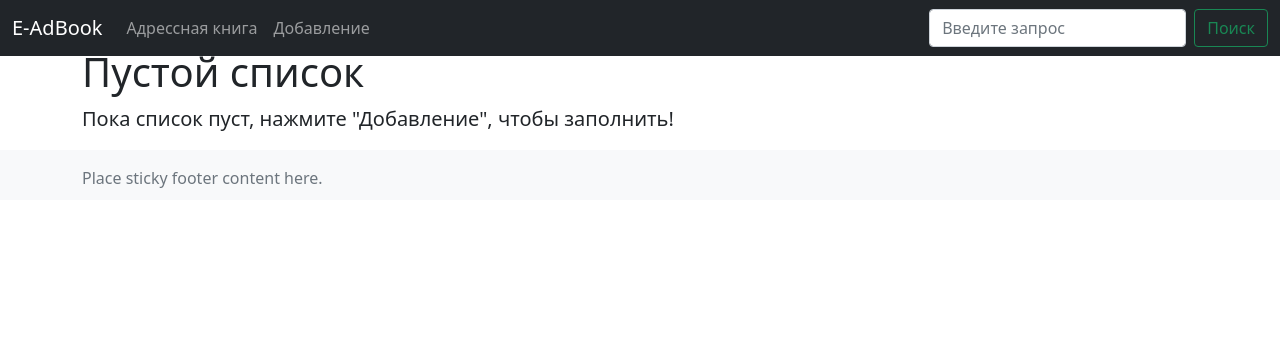
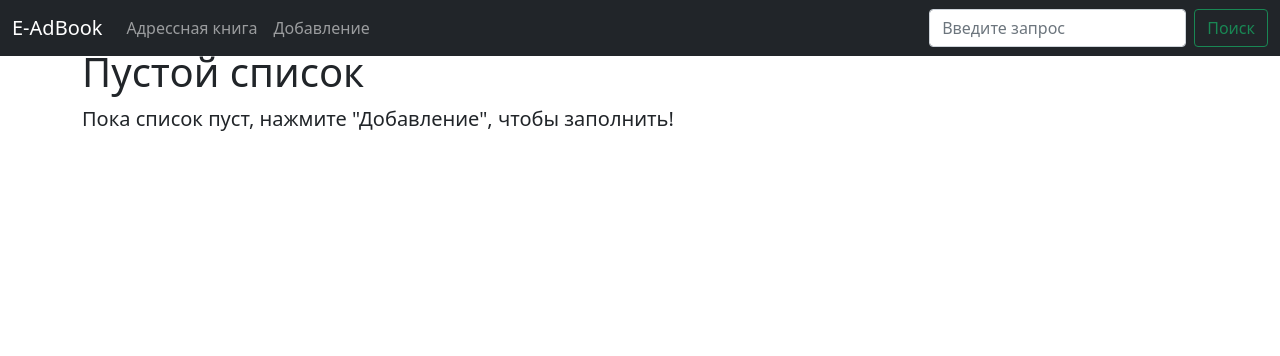
Before and after one commit to illiaShevchenko/AdressBook, a Django app: page /list in a window 1280 px wide. Shown: the top 356 px of the page. Run offline with Django 3.2, Linux system fonts and the light colour scheme; data that the repository does not hold is empty.

Commit message:
fixed links

```diff
--- a/adressbook/homepage/templates/homepage/list.html
+++ b/adressbook/homepage/templates/homepage/list.html
@@ -19,7 +19,7 @@
    <h5>Контактная информация: </h5>
    <p>Phone: {{person.phone}}
    <p>Email: {{person.email}}</p>
-   <a href="add/{{person.id}}" class="btn btn-secondary btn active" role="button" align="right" aria-pressed="true">Редактировать</a>
+   <a href="main_form/{{person.id}}" class="btn btn-secondary btn active" role="button" align="right" aria-pressed="true">Редактировать</a>
    <a href="delete/{{person.id}}" class="btn btn-secondary btn active" role="button" align="right" aria-pressed="true">Удалить</a>
 </div>
 {% endfor %}
--- a/adressbook/homepage/templates/homepage/wrapper.html
+++ b/adressbook/homepage/templates/homepage/wrapper.html
@@ -9,7 +9,7 @@
       <link rel="shortcut icon" href="{% static 'homepage/images/logo.ico' %}" type="image/x-icon">
       <link href="https://cdn.jsdelivr.net/npm/bootstrap@5.0.0-beta2/dist/css/bootstrap.min.css" rel="stylesheet" integrity="sha384-BmbxuPwQa2lc/FVzBcNJ7UAyJxM6wuqIj61tLrc4wSX0szH/Ev+nYRRuWlolflfl" crossorigin="anonymous">
    </head>
-   <body style="min-height: 100%; margin-bottom: -50px;">
+   <body>
       <nav class="navbar navbar-expand-md navbar-dark fixed-top bg-dark">
          <div class="container-fluid">
             <a class="navbar-brand" href="{% url 'wellcome' %}">E-AdBook</a>
@@ -41,11 +41,6 @@
          </div>
       </main>
    </body>
-      <footer class="footer mt-auto py-3 bg-light" style="height: 50px;">
-         <div class="container">
-            <span class="text-muted">Place sticky footer content here. </span>
-         </div>
-      </footer>
       {% block content%}
       {% endblock%}
 </html>
```
